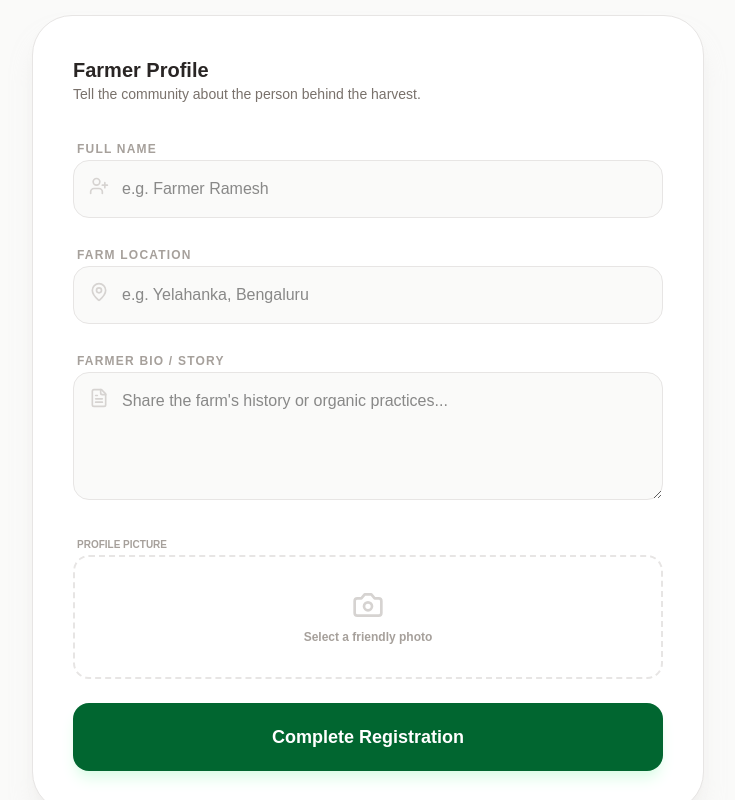
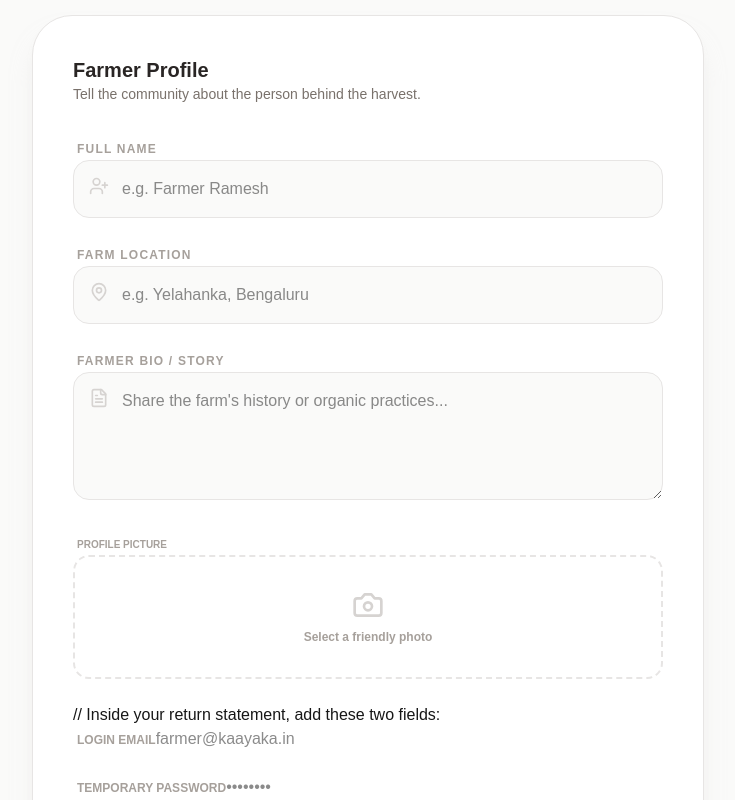
Before and after one commit to NaveenSasalu/organic-farm, a Next.js app in the folder fend/: page /admin/farmers/register in a window 1280 px wide. Shown: the part 200-1000 px from the top of the page, without its empty margins (272-1007 px from the left). Built offline with nearby package versions, Linux system fonts and the light colour scheme.

Commit message:
far reg issue fixes

```diff
--- a/fend/src/app/admin/farmers/register/page.tsx
+++ b/fend/src/app/admin/farmers/register/page.tsx
@@ -22,42 +22,43 @@ export default function RegisterFarmer() {
     setLoading(true);
     setError("");
 
-    // 1. Capture the form data (includes the 'file' input)
     const formData = new FormData(e.currentTarget);
-
-    // 2. Get the token for Authorization
     const token = localStorage.getItem("token");
 
+    // Debug: Check if token exists before sending
+    if (!token) {
+      setError("No active session found. Please log in again.");
+      setLoading(false);
+      return;
+    }
+
     try {
-      // 3. Explicitly use HTTPS and ensure no trailing slash mismatches
+      const token = localStorage.getItem("token");
+
       const res = await fetch(`https://of.kaayaka.in/api/v1/farmers`, {
         method: "POST",
         headers: {
-          // Attach the token to solve the 401 issue
+          // 1. Manually attach the admin token
           Authorization: `Bearer ${token}`,
-          // IMPORTANT: Do NOT set Content-Type header when sending FormData
+          // 2. DO NOT set Content-Type: multipart/form-data
         },
-        body: formData,
+        body: formData, // FormData contains name, email, password, location, bio, and file
       });
 
       if (res.status === 401) {
         throw new Error(
-          "Unauthorized: Your session may have expired. Please login again."
+          "Your session expired. Please log in again to register a farmer."
         );
       }
 
       if (!res.ok) {
         const data = await res.json().catch(() => ({}));
-        throw new Error(
-          data.detail || "Registration failed. Please try again."
-        );
+        throw new Error(data.detail || "Registration failed.");
       }
 
-      // Success logic
       alert("Farmer registered successfully!");
       router.push("/admin/inventory");
     } catch (err: any) {
-      console.error("Registration Error:", err);
       setError(err.message);
     } finally {
       setLoading(false);
@@ -106,7 +107,6 @@ export default function RegisterFarmer() {
                 />
               </div>
             </div>
-
             <div className="space-y-2">
               <label className="text-xs font-black uppercase tracking-widest text-stone-400 ml-1">
                 Farm Location
@@ -125,7 +125,6 @@ export default function RegisterFarmer() {
                 />
               </div>
             </div>
-
             <div className="space-y-2">
               <label className="text-xs font-black uppercase tracking-widest text-stone-400 ml-1">
                 Farmer Bio / Story
@@ -143,7 +142,6 @@ export default function RegisterFarmer() {
                 />
               </div>
             </div>
-
             <div className="space-y-2">
               <label className="text-[10px] font-black uppercase text-stone-400 ml-1">
                 Profile Picture
@@ -165,7 +163,31 @@ export default function RegisterFarmer() {
                 </p>
               </div>
             </div>
-
+            // Inside your return statement, add these two fields:
+            <div className="space-y-2">
+              <label className="text-xs font-black uppercase text-stone-400 ml-1">
+                Login Email
+              </label>
+              <input
+                name="email"
+                type="email"
+                required
+                className="..."
+                placeholder="farmer@kaayaka.in"
+              />
+            </div>
+            <div className="space-y-2">
+              <label className="text-xs font-black uppercase text-stone-400 ml-1">
+                Temporary Password
+              </label>
+              <input
+                name="password"
+                type="password"
+                required
+                className="..."
+                placeholder="••••••••"
+              />
+            </div>
             <button
               type="submit"
               disabled={loading}
```
